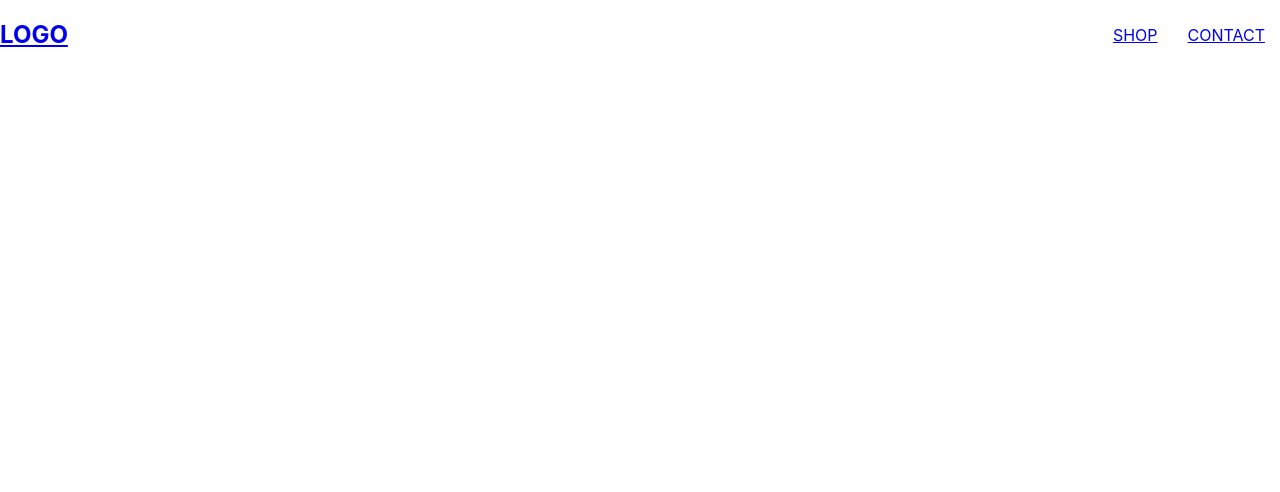
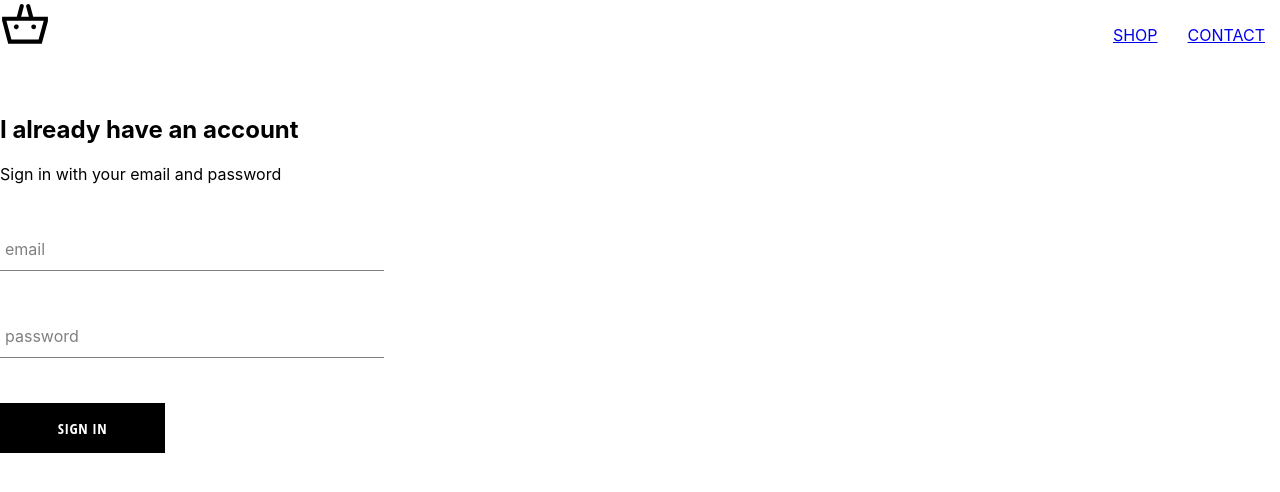
Before and after one commit to tenkesnet/a239-webaruhaz, a React (Create React App) app: page /signin in a window 1280 px wide. Before the commit this address had no page. Shown: the top 492 px of the page. Built offline with nearby package versions, Linux system fonts and the light colour scheme.

Commit message:
create sign-in

```diff
--- a/src/App.js
+++ b/src/App.js
@@ -2,6 +2,7 @@
 import Header from './components/header/header.component.jsx';
 import HomePage from './pages/homepage/home-page.component.jsx';
 import ShopPage from './pages/shop/shop.component.jsx';
+import SignInAndSignUpPage from './pages/sign-in-and-sign-up/sign-in-and-sign-up.component.jsx';
 import { Route, Routes, useParams  } from 'react-router-dom';
 
 const Teszt = () => {
@@ -18,6 +19,7 @@
       <Routes>
         <Route exact path='/' element={ <HomePage />} />
         <Route path='/shop' element={ <ShopPage />} />
+        <Route path='/signin' element={<SignInAndSignUpPage />} />
       </Routes>
     </div>
   );
--- /dev/null
+++ b/src/components/custom-button/custom-button.component.jsx
@@ -0,0 +1,11 @@
+import React from 'react';
+
+import './custom-button.styles.scss';
+
+const CustomButton = ({ children, ...otherProps }) => (
+  <button className='custom-button' {...otherProps}>
+    {children}
+  </button>
+);
+
+export default CustomButton;
--- /dev/null
+++ b/src/components/custom-button/custom-button.styles.scss
@@ -0,0 +1,22 @@
+.custom-button {
+  min-width: 165px;
+  width: auto;
+  height: 50px;
+  letter-spacing: 0.5px;
+  line-height: 50px;
+  padding: 0 35px 0 35px;
+  font-size: 15px;
+  background-color: black;
+  color: white;
+  text-transform: uppercase;
+  font-family: 'Open Sans Condensed';
+  font-weight: bolder;
+  border: none;
+  cursor: pointer;
+
+  &:hover {
+    background-color: white;
+    color: black;
+    border: 1px solid black;
+  }
+}
--- /dev/null
+++ b/src/components/form-input/form-input.component.jsx
@@ -0,0 +1,20 @@
+import React from 'react';
+
+import './form-input.styles.scss';
+
+const FormInput = ({ handleChange, label, ...otherProps }) => (
+  <div className='group'>
+    <input className='form-input' onChange={handleChange} {...otherProps} />
+    {label ? (
+      <label
+        className={`${
+          otherProps.value.length ? 'shrink' : ''
+        } form-input-label`}
+      >
+        {label}
+      </label>
+    ) : null}
+  </div>
+);
+
+export default FormInput;
--- /dev/null
+++ b/src/components/form-input/form-input.styles.scss
@@ -0,0 +1,54 @@
+$sub-color: grey;
+$main-color: black;
+
+@mixin shrinkLabel {
+  top: -14px;
+  font-size: 12px;
+  color: $main-color;
+}
+
+.group {
+  position: relative;
+  margin: 45px 0;
+
+  .form-input {
+    background: none;
+    background-color: white;
+    color: $sub-color;
+    font-size: 18px;
+    padding: 10px 10px 10px 5px;
+    display: block;
+    width: 100%;
+    border: none;
+    border-radius: 0;
+    border-bottom: 1px solid $sub-color;
+    margin: 25px 0;
+
+    &:focus {
+      outline: none;
+    }
+
+    &:focus ~ .form-input-label {
+      @include shrinkLabel();
+    }
+  }
+
+  input[type='password'] {
+    letter-spacing: 0.3em;
+  }
+
+  .form-input-label {
+    color: $sub-color;
+    font-size: 16px;
+    font-weight: normal;
+    position: absolute;
+    pointer-events: none;
+    left: 5px;
+    top: 10px;
+    transition: 300ms ease all;
+
+    &.shrink {
+      @include shrinkLabel();
+    }
+  }
+}
--- a/src/components/header/header.component.jsx
+++ b/src/components/header/header.component.jsx
@@ -1,6 +1,6 @@
 import React from 'react';
 import { Link } from 'react-router-dom';
-
+import { ReactComponent as Logo } from '../../assets/shop.svg';
 
 
 import './header.styles.scss';
@@ -8,7 +8,7 @@
 const Header = () => (
   <div className='header'>
     <Link className='logo-container' to='/'>
-        <h2>LOGO</h2>
+        <Logo className='logo' />
     </Link>
     <div className='options'>
       <Link className='option' to='/shop'>
--- /dev/null
+++ b/src/components/sign-in/sign-in.component.jsx
@@ -0,0 +1,60 @@
+import React from 'react';
+
+import FormInput from '../form-input/form-input.component';
+import CustomButton from '../custom-button/custom-button.component';
+
+import './sign-in.styles.scss';
+
+class SignIn extends React.Component {
+  constructor(props) {
+    super(props);
+
+    this.state = {
+      email: '',
+      password: ''
+    };
+  }
+
+  handleSubmit = event => {
+    event.preventDefault();
+
+    this.setState({ email: '', password: '' });
+  };
+
+  handleChange = event => {
+    const { value, name } = event.target;
+
+    this.setState({ [name]: value });
+  };
+
+  render() {
+    return (
+      <div className='sign-in'>
+        <h2>I already have an account</h2>
+        <span>Sign in with your email and password</span>
+
+        <form onSubmit={this.handleSubmit}>
+          <FormInput
+            name='email'
+            type='email'
+            handleChange={this.handleChange}
+            value={this.state.email}
+            label='email'
+            required
+          />
+          <FormInput
+            name='password'
+            type='password'
+            value={this.state.password}
+            handleChange={this.handleChange}
+            label='password'
+            required
+          />
+          <CustomButton type='submit'> Sign in </CustomButton>
+        </form>
+      </div>
+    );
+  }
+}
+
+export default SignIn;
--- /dev/null
+++ b/src/components/sign-in/sign-in.styles.scss
@@ -0,0 +1,5 @@
+.sign-in {
+  width: 30vw;
+  display: flex;
+  flex-direction: column;
+}
--- /dev/null
+++ b/src/pages/sign-in-and-sign-up/sign-in-and-sign-up.component.jsx
@@ -0,0 +1,13 @@
+import React from 'react';
+
+import SignIn from '../../components/sign-in/sign-in.component';
+
+import './sign-in-and-sign-up.styles.scss';
+
+const SignInAndSignUpPage = () => (
+  <div className='sign-in-and-sign-up'>
+    <SignIn />
+  </div>
+);
+
+export default SignInAndSignUpPage;
```
Also changed, not shown: src/assets/shop.svg (added), src/pages/sign-in-and-sign-up/sign-in-and-sign-up.styles.scss (added).
